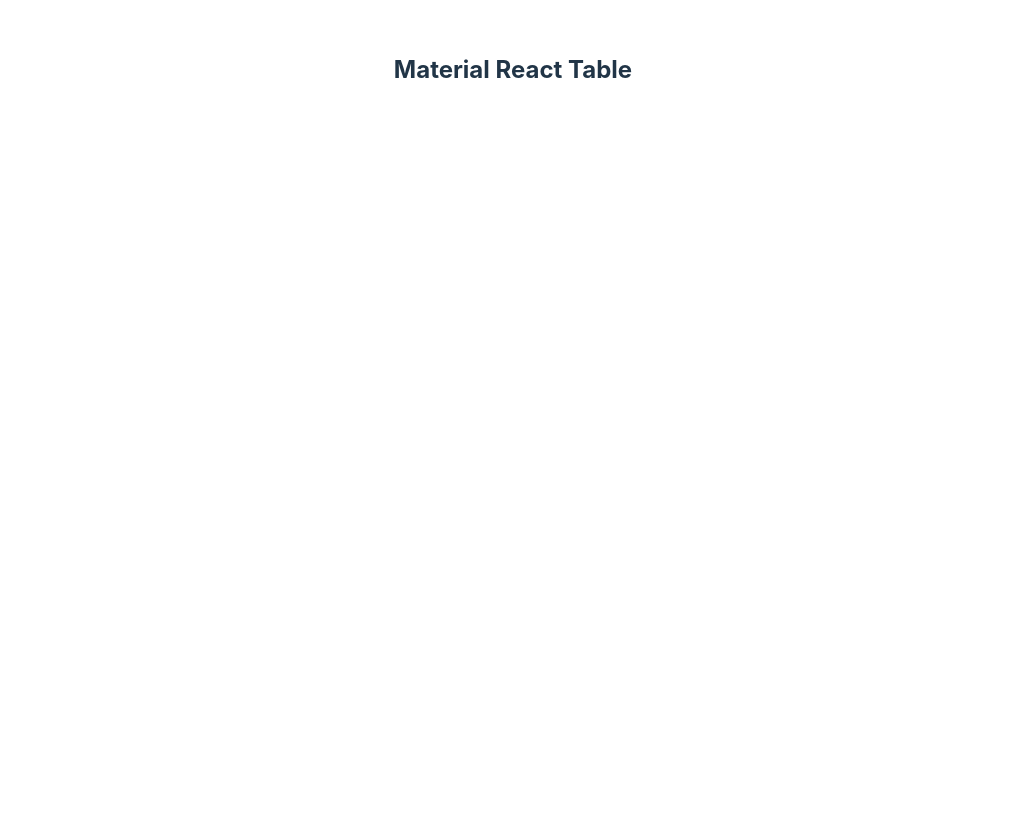
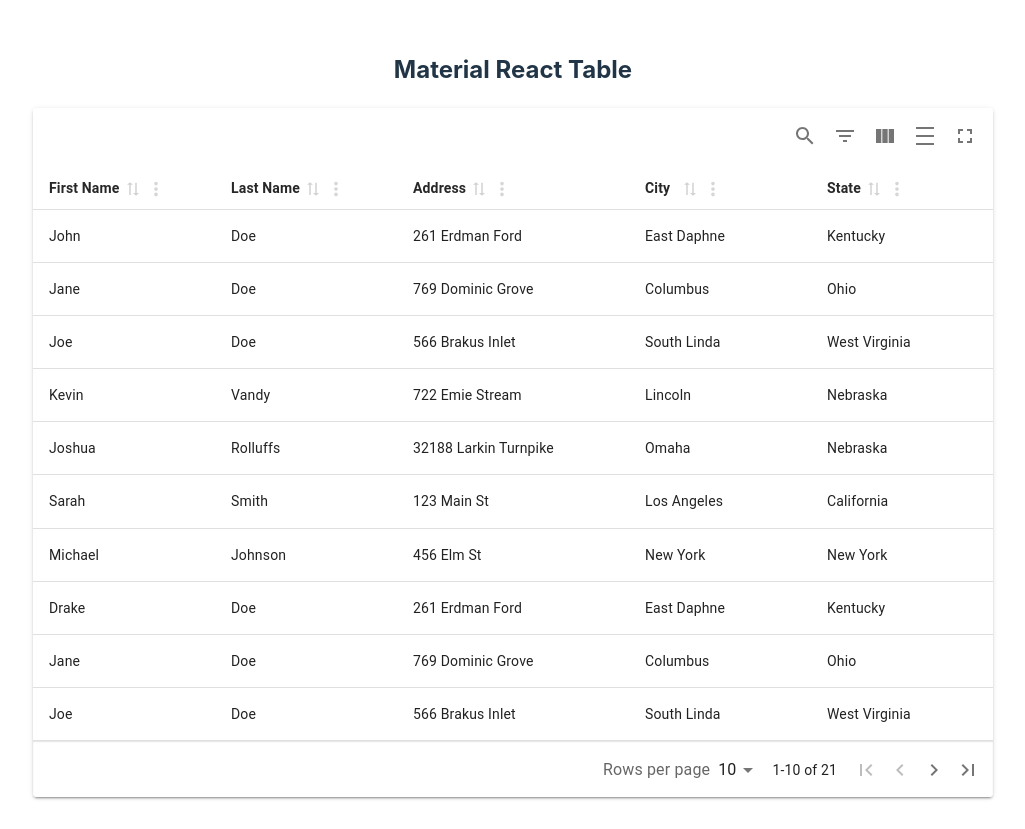
Before and after one commit to KacperLudwiczak/Material-React-Table-Implementaion, a React (Vite) app: page / in a window 1280 px wide. Shown: the whole page, without its empty margins (127-1152 px from the left). Before the commit the page ends 800 px from the top, so only its background shows below. Built offline with nearby package versions, Linux system fonts and the light colour scheme.

Commit message:
More data

```diff
--- a/src/App.tsx
+++ b/src/App.tsx
@@ -1,13 +1,12 @@
-import { useState } from "react";
-import reactLogo from "./assets/react.svg";
-import viteLogo from "/vite.svg";
 import "./App.css";
 import Header from "./components/Header";
+import Table from "./components/Table";
 
 function App() {
   return (
     <>
       <Header />
+      <Table />
     </>
   );
 }
--- a/src/components/Table.tsx
+++ b/src/components/Table.tsx
@@ -0,0 +1,52 @@
+import React, { useMemo } from "react";
+import { MaterialReactTable, type MRT_ColumnDef } from "material-react-table";
+import { data } from "./data"; // Import the data from the separate file
+
+// example data type
+type Person = {
+  name: {
+    firstName: string;
+    lastName: string;
+  };
+  address: string;
+  city: string;
+  state: string;
+};
+
+const Table = () => {
+  // should be memoized or stable
+  const memoizedColumns = useMemo<MRT_ColumnDef<Person>[]>(
+    () => [
+      {
+        accessorKey: "name.firstName",
+        header: "First Name",
+        size: 150,
+      },
+      {
+        accessorKey: "name.lastName",
+        header: "Last Name",
+        size: 150,
+      },
+      {
+        accessorKey: "address",
+        header: "Address",
+        size: 200,
+      },
+      {
+        accessorKey: "city",
+        header: "City",
+        size: 150,
+      },
+      {
+        accessorKey: "state",
+        header: "State",
+        size: 150,
+      },
+    ],
+    []
+  );
+
+  return <MaterialReactTable columns={memoizedColumns} data={data} />;
+};
+
+export default Table;
--- /dev/null
+++ b/src/components/data.tsx
@@ -0,0 +1,191 @@
+export const data = [
+  {
+    name: {
+      firstName: "John",
+      lastName: "Doe",
+    },
+    address: "261 Erdman Ford",
+    city: "East Daphne",
+    state: "Kentucky",
+  },
+  {
+    name: {
+      firstName: "Jane",
+      lastName: "Doe",
+    },
+    address: "769 Dominic Grove",
+    city: "Columbus",
+    state: "Ohio",
+  },
+  {
+    name: {
+      firstName: "Joe",
+      lastName: "Doe",
+    },
+    address: "566 Brakus Inlet",
+    city: "South Linda",
+    state: "West Virginia",
+  },
+  {
+    name: {
+      firstName: "Kevin",
+      lastName: "Vandy",
+    },
+    address: "722 Emie Stream",
+    city: "Lincoln",
+    state: "Nebraska",
+  },
+  {
+    name: {
+      firstName: "Joshua",
+      lastName: "Rolluffs",
+    },
+    address: "32188 Larkin Turnpike",
+    city: "Omaha",
+    state: "Nebraska",
+  },
+  {
+    name: {
+      firstName: "Sarah",
+      lastName: "Smith",
+    },
+    address: "123 Main St",
+    city: "Los Angeles",
+    state: "California",
+  },
+  {
+    name: {
+      firstName: "Michael",
+      lastName: "Johnson",
+    },
+    address: "456 Elm St",
+    city: "New York",
+    state: "New York",
+  },
+  {
+    name: {
+      firstName: "Drake",
+      lastName: "Doe",
+    },
+    address: "261 Erdman Ford",
+    city: "East Daphne",
+    state: "Kentucky",
+  },
+  {
+    name: {
+      firstName: "Jane",
+      lastName: "Doe",
+    },
+    address: "769 Dominic Grove",
+    city: "Columbus",
+    state: "Ohio",
+  },
+  {
+    name: {
+      firstName: "Joe",
+      lastName: "Doe",
+    },
+    address: "566 Brakus Inlet",
+    city: "South Linda",
+    state: "West Virginia",
+  },
+  {
+    name: {
+      firstName: "Kevin",
+      lastName: "Vandy",
+    },
+    address: "722 Emie Stream",
+    city: "Lincoln",
+    state: "Nebraska",
+  },
+  {
+    name: {
+      firstName: "Joshua",
+      lastName: "Rolluffs",
+    },
+    address: "32188 Larkin Turnpike",
+    city: "Omaha",
+    state: "Nebraska",
+  },
+  {
+    name: {
+      firstName: "Sarah",
+      lastName: "Smith",
+    },
+    address: "123 Main St",
+    city: "Los Angeles",
+    state: "California",
+  },
+  {
+    name: {
+      firstName: "Michael",
+      lastName: "Johnson",
+    },
+    address: "456 Elm St",
+    city: "New York",
+    state: "New York",
+  },
+  {
+    name: {
+      firstName: "Tom",
+      lastName: "Doe",
+    },
+    address: "261 Erdman Ford",
+    city: "East Daphne",
+    state: "Kentucky",
+  },
+  {
+    name: {
+      firstName: "Jane",
+      lastName: "Doe",
+    },
+    address: "769 Dominic Grove",
+    city: "Columbus",
+    state: "Ohio",
+  },
+  {
+    name: {
+      firstName: "Joe",
+      lastName: "Doe",
+    },
+    address: "566 Brakus Inlet",
+    city: "South Linda",
+    state: "West Virginia",
+  },
+  {
+    name: {
+      firstName: "Kevin",
+      lastName: "Vandy",
+    },
+    address: "722 Emie Stream",
+    city: "Lincoln",
+    state: "Nebraska",
+  },
+  {
+    name: {
+      firstName: "Joshua",
+      lastName: "Rolluffs",
+    },
+    address: "32188 Larkin Turnpike",
+    city: "Omaha",
+    state: "Nebraska",
+  },
+  {
+    name: {
+      firstName: "Sarah",
+      lastName: "Smith",
+    },
+    address: "123 Main St",
+    city: "Los Angeles",
+    state: "California",
+  },
+  {
+    name: {
+      firstName: "Michael",
+      lastName: "Johnson",
+    },
+    address: "456 Elm St",
+    city: "New York",
+    state: "New York",
+  },
+];
```
